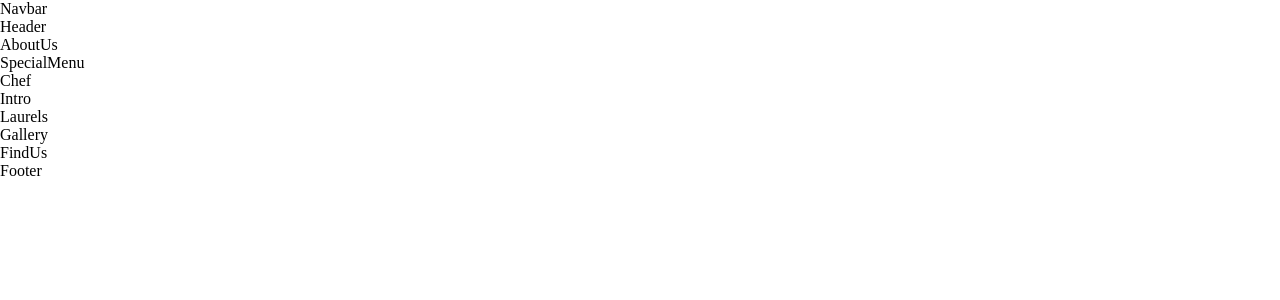
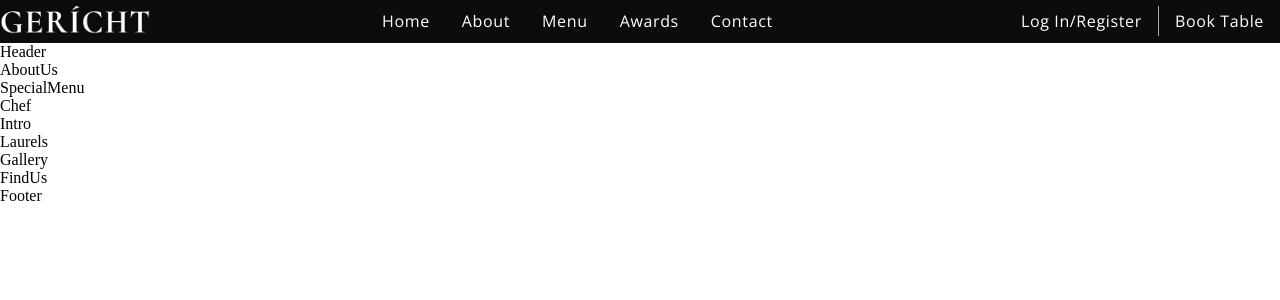
Before and after one commit to Viola8905/restaurant-landing, a React (Create React App) app: page / in a window 1280 px wide. Shown: the top 300 px of the page. Built offline with nearby package versions, Linux system fonts and the light colour scheme; a web font is replaced by a local one.

Commit message:
did a Navbar section

```diff
--- a/src/components/Navbar/Navbar.css
+++ b/src/components/Navbar/Navbar.css
@@ -0,0 +1,124 @@
+.app__navbar{
+	width:100%;
+	display:flex;
+	justify-content: space-between;
+	align-items: center;
+	background: var(--color-black);
+
+	padding: 1rem 2 rem;
+}
+
+.app__navbar-logo{
+	display:flex;
+	justify-content: flex-start;
+	align-items: center;
+
+}
+
+.app__navbar-logo img{
+	max-width: 150px;
+}
+
+.app__navbar-links{
+	flex:1;
+	display: flex;
+	justify-content: center;
+	align-items: center;
+	list-style: none;
+}
+
+.app__navbar-links li{
+	margin: 0 1rem;
+	cursor:pointer;
+}
+.app__navbar-links li:hover{
+ color:var(--color-grey);
+}
+
+.app__navbar-login{
+	display: flex;
+	justify-content: flex-end;
+	align-items: center;
+}
+
+.app__navbar-login a{
+	margin: 0 1rem;
+	text-decoration: none;
+	transition: 0.5s ease;
+}
+
+.app__navbar-login a:hover{
+	border-bottom: 1px solid var(--color-golden);
+}
+
+.app__navbar-login div{
+	width: 1px;
+	height: 30px;
+	background-color: var(--color-grey);
+}
+.app__navbar-smallscreen{
+	display: none;
+
+}
+.app__navbar-smallscreen_overlay{
+	position: fixed;
+	top:0;
+	left:0;
+	width: 100%;
+	height: 100vh;
+	background: var(--color-black);
+	transition: 0.5s ease;
+	flex-direction: column;
+	z-index: 5;
+}
+
+.app__navbar-smallscreen_overlay .overlay__close{
+	font-size: 27px;
+	color: var(--color-golden);
+	position: absolute;
+	top:20px;
+	right: 20px;
+}
+
+.app__navbar-smallscreen_links{
+	list-style: none;
+}
+.app__navbar-smallscreen_links li{
+	margin: 2rem;
+	cursor: pointer;
+	color: var(--color-golden);
+	font-size: 2rem;
+	text-align: center;
+	font-family: var(--font-base);
+}
+
+.app__navbar-smallscreen_links li:hover{
+	color: var(--color-white)
+}
+
+@media screen and (max-width: 2000px){
+	.app__navbar-logo img{
+		width: 210px;
+	}
+}
+@media screen and (max-width: 1150px){
+	.app__navbar-links{
+		display: none;
+	}
+	.app__navbar-smallscreen{
+		display: flex;
+
+	}
+}
+
+@media screen and (max-width: 650px){
+	.app__navbar{
+		padding: 1rem;
+	}
+	.app__navbar-login{
+		display: none;
+	}
+	.app__navbar-logo img{
+		width: 110px;
+	}
+}
--- a/src/components/Navbar/Navbar.jsx
+++ b/src/components/Navbar/Navbar.jsx
@@ -1,11 +1,48 @@
-import React from 'react';
-
+import React, { useState } from 'react';
+import {GiHamburgerMenu} from 'react-icons/gi';
+import {MdOutlineRestaurantMenu} from 'react-icons/md'
+import images from '../../constants/images'
 import './Navbar.css';
 
-const Navbar = () => (
-  <div>
-    Navbar
-  </div>
-);
+const Navbar = () => {
+	const[toggleMenu, setToggleMenu] = useState(false)
+	return(
+
+			<nav className='app__navbar'>
+				<div className="app__navbar-logo">
+					<img src={images.gericht} alt="app logo" />
+				</div>
+				<ul className='app__navbar-links'>
+					<li className="p__opensans"><a href="#home">Home</a></li>
+					<li className="p__opensans"><a href="#about">About</a></li>
+					<li className="p__opensans"><a href="#menu">Menu</a></li>
+					<li className="p__opensans"><a href="#awards">Awards</a></li>
+					<li className="p__opensans"><a href="#contact">Contact</a></li>
+				</ul>
+				<div className="app__navbar-login">
+					<a href="#login" className="p__opensans">Log In/Register</a>
+					<div/>
+					<a href="/" className="p__opensans">Book Table</a>
+				</div>
+				<div className="app__navbar-smallscreen">
+					<GiHamburgerMenu color='#fff' fontSize={27} onClick={()=> setToggleMenu(true)}/>
+
+					{toggleMenu && (
+
+							<div className="app__navbar-smallscreen_overlay flex__center slide-bottom">
+								<MdOutlineRestaurantMenu fontSize={27} className='overlay__close' onClick={() => setToggleMenu(false)}/>
+								<ul className='app__navbar-smallscreen_links'>
+									<li className="p__opensans"><a href="#home">Home</a></li>
+									<li className="p__opensans"><a href="#about">About</a></li>
+									<li className="p__opensans"><a href="#menu">Menu</a></li>
+									<li className="p__opensans"><a href="#awards">Awards</a></li>
+									<li className="p__opensans"><a href="#contact">Contact</a></li>
+								</ul>
+							</div>
+					)}
+				</div>
+			</nav>
+	)
+};
 
 export default Navbar;
--- a/src/index.css
+++ b/src/index.css
@@ -17,6 +17,7 @@
   padding: 0;
   margin: 0;
   scroll-behavior: smooth;
+
 }
 
 a {
@@ -27,6 +28,10 @@
 .slide-bottom {
   -webkit-animation: slide-bottom 0.5s cubic-bezier(0.250, 0.460, 0.450, 0.940) both;
 	animation: slide-bottom 0.5s cubic-bezier(0.250, 0.460, 0.450, 0.940) both;
+}
+
+body{
+	overflow: hidden;
 }
 
 @-webkit-keyframes slide-bottom {
```
